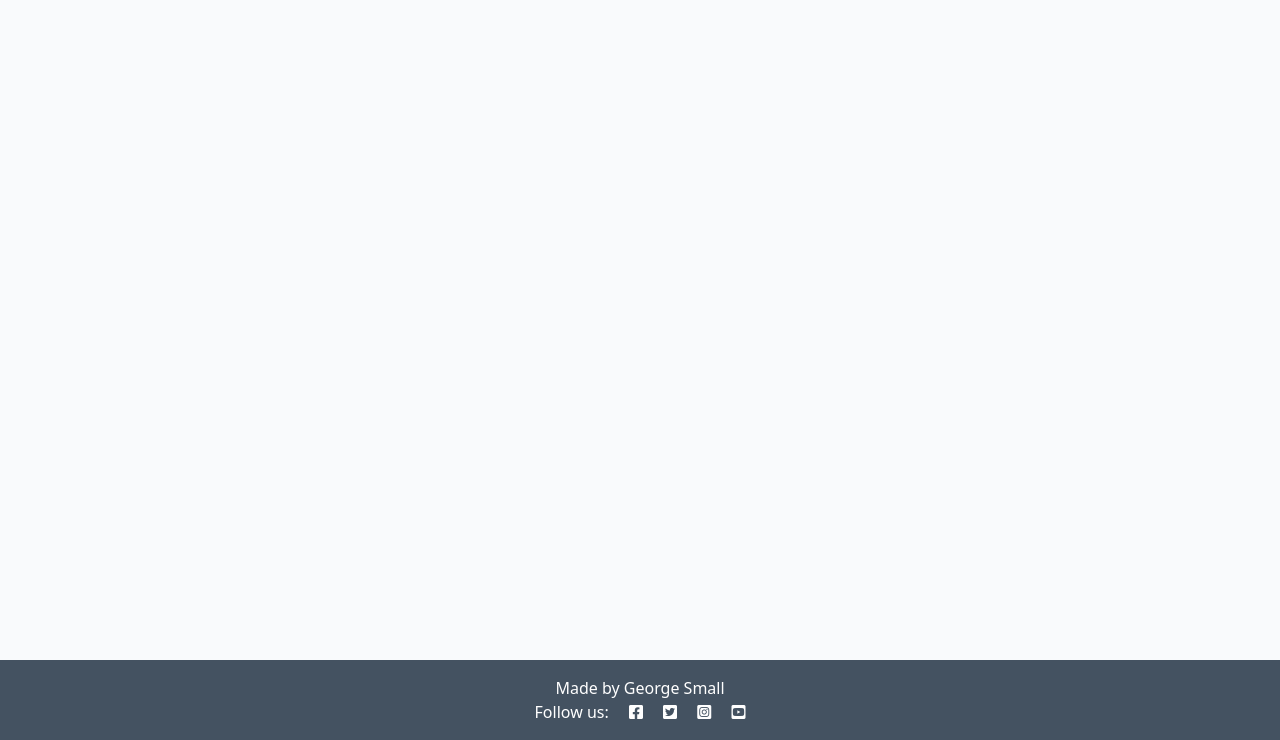
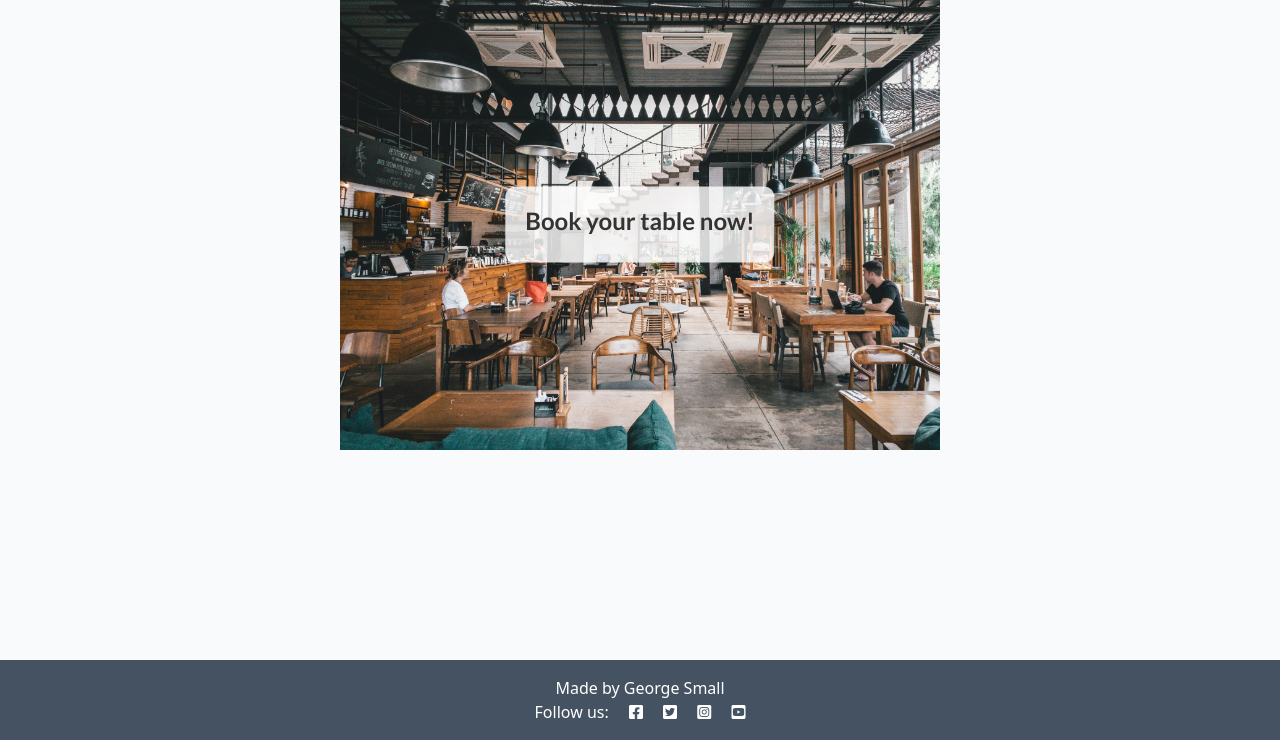
Before and after one commit to creepersguitar/CI-project4, a Django app: page / in a window 1280 px wide. Shown: the part 60-800 px from the top of the page. Run offline with Django 4.2, Linux system fonts and the light colour scheme; data that the repository does not hold is empty; parts of the project's set-up code (start-up, migrations or seed data) failed here and were passed over.

Commit message:
changed base.html and style.css to inclue an image and isnt just all bookings

```diff
--- a/backgroundcode/static/backgroundcode/CSS/style.css
+++ b/backgroundcode/static/backgroundcode/CSS/style.css
@@ -1,3 +1,4 @@
+/* General Styles */
 body {
     background-color: #F9FAFC;
 }
@@ -159,3 +160,34 @@ body {
 .approval {
     color: rgb(222, 146, 168);
 }
+
+/* Custom CSS for logo and hero text box */
+.logo-box {
+    position: relative;
+    text-align: center;
+    width: 100%;
+    max-width: 600px;
+    margin: 0 auto;
+}
+
+.logo {
+    width: 100%;
+    height: auto;
+}
+
+.hero-text-box {
+    position: absolute;
+    top: 50%;
+    left: 50%;
+    transform: translate(-50%, -50%);
+    background-color: rgba(255, 255, 255, 0.8);
+    padding: 20px;
+    border-radius: 10px;
+}
+
+.hero-text {
+    font-family: 'Lato', sans-serif;
+    font-weight: 700;
+    font-size: 24px;
+    color: #333;
+}
--- a/backgroundcode/templates/base.html
+++ b/backgroundcode/templates/base.html
@@ -52,12 +52,15 @@
         </div>
     </nav>
 
-    <main class="flex-shrink-0 main-bg">
-
-        {% block content %}
-        <!-- Content Goes here -->
-        {% endblock content %}
-
+    <main class="flex-shrink-0 main-bg d-flex align-items-center justify-content-center position-relative">
+        <!-- Logo Section -->
+        <div class="logo-box">
+            <img src="../static/backgroundcode/images/restaurant-main.jpg" alt="Empty restaurant" class="logo">
+            <div class="hero-text-box">
+                <h1 class="hero-text">Book your table now!</h1>
+                <!-- Main booking code can go here -->
+            </div>
+        </div>
     </main>
 
     <!-- Footer -->
```
